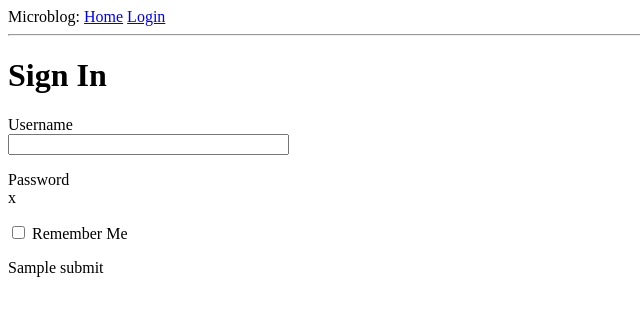
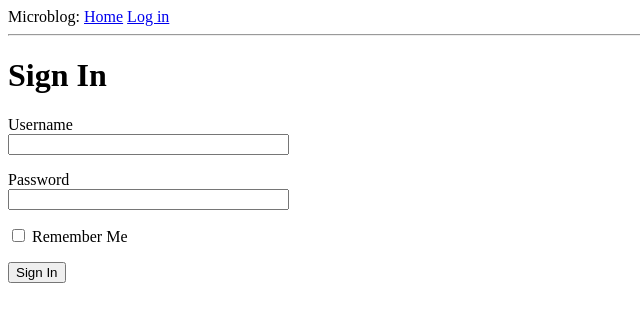
Before and after one commit to DmitriyChuprin/Microblog, a Flask app: template app/templates/login.html in a window 1280 px wide. Shown: the top 322 px of the page, without its empty margins (0-640 px from the left). Run offline with Flask 2, Linux system fonts and the light colour scheme; the template is opened without the code that fills it: values that come from a table or form of the project are taken from there, most other values are stand-ins (such as "Sample title", 1, 10 or a date in 2020).

Commit message:
rewrite some files

```diff
--- a/app/routes.py
+++ b/app/routes.py
@@ -21,7 +21,6 @@ def index():
         }
     ]
     return render_template('index.html', title='Home', user=user, posts=posts)
-
 @app.route('/login')
 def login():
     form = LoginForm()
--- a/app/templates/base.html
+++ b/app/templates/base.html
@@ -9,8 +9,7 @@
     <body>
         <div>Microblog:
             <a href="/index">Home</a>
-            <a href="/login">Login</a>
-
+            <a href="/login">Log in</a>
         </div>
         <hr>
         {% block content %}{% endblock %}
--- a/app/templates/login.html
+++ b/app/templates/login.html
@@ -10,9 +10,9 @@
         </p>
         <p>
             {{ form.password.label }}<br>
-            {{ from.password(size=32) }}
+            {{ form.password(size=32) }}
         </p>
         <p>{{ form.remember_me() }} {{ form.remember_me.label }}</p>
-        <p>{{ from.submit() }}</p>
+        <p>{{ form.submit() }}</p>
     </form>
 {% endblock %}
```
